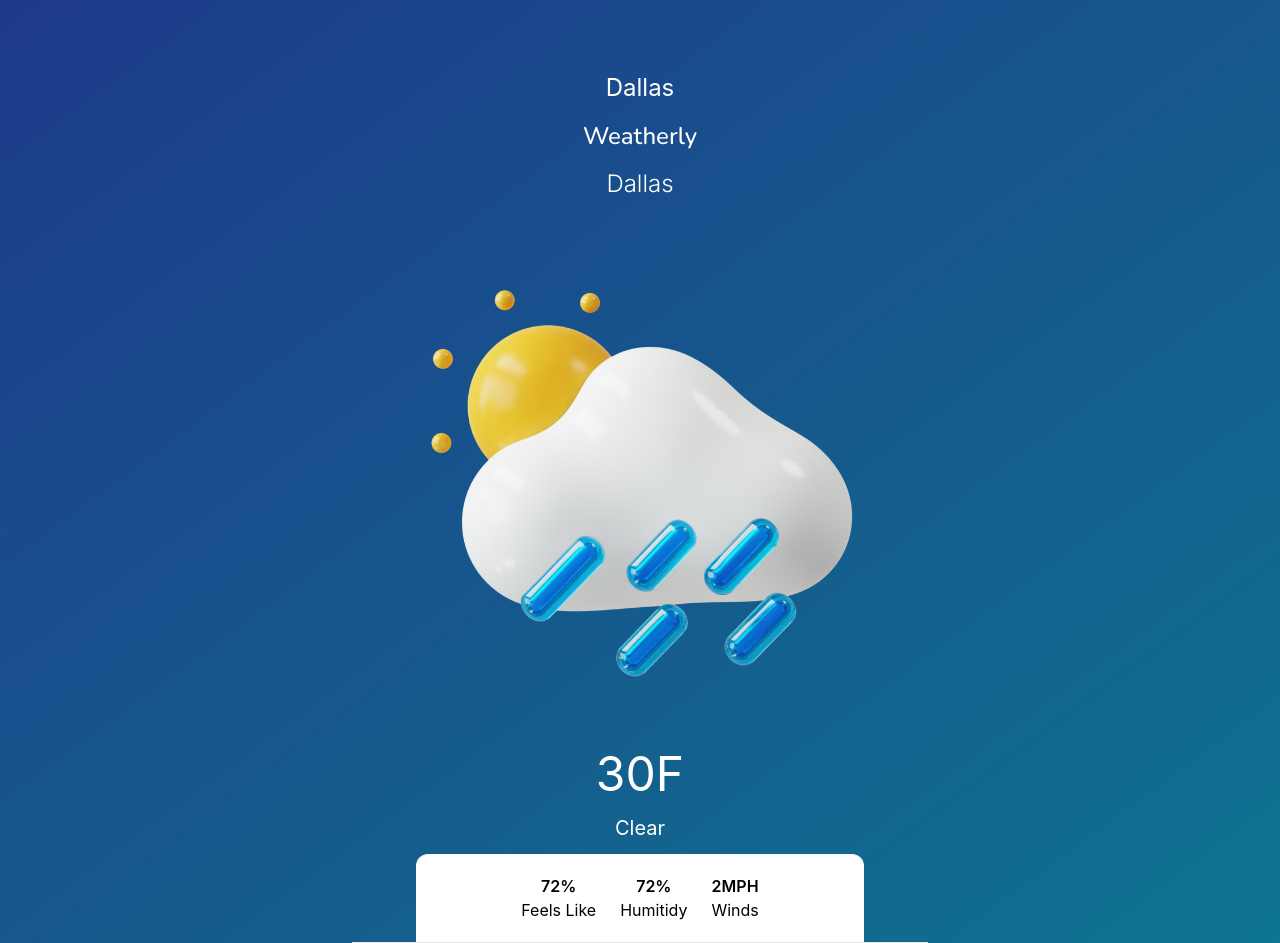
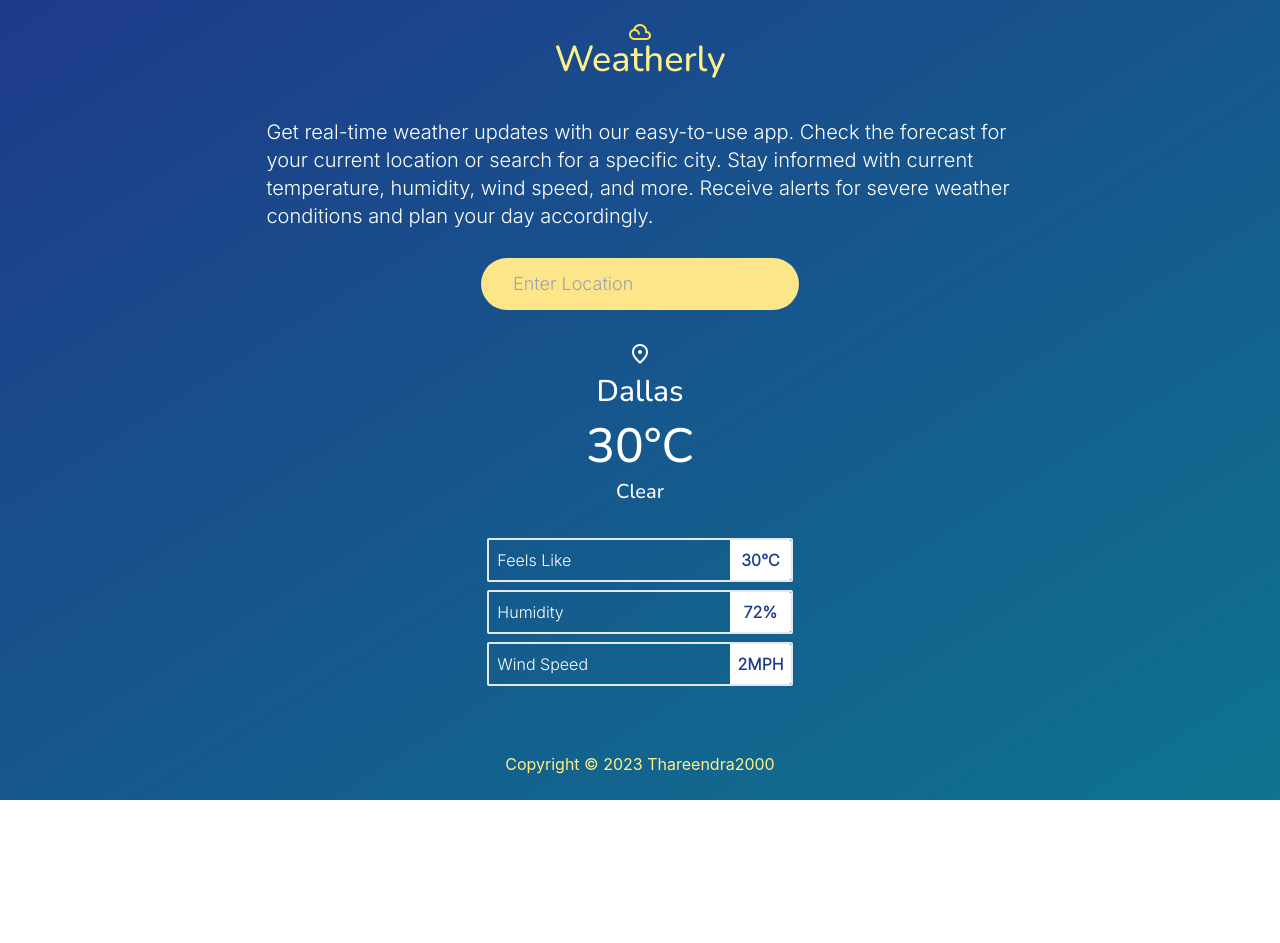
Before and after one commit to Thareendra2000/weather_app, a React (Create React App) app in the folder weather-app-react/: page / in a window 1280 px wide. After the commit the page ends 800 px from the top, so only its background shows below. Built offline with nearby package versions, Linux system fonts and the light colour scheme.

Commit message:
Update App.js

```diff
--- a/weather-app-react/public/index.html
+++ b/weather-app-react/public/index.html
@@ -28,6 +28,7 @@
     <style>
       @import url('https://fonts.googleapis.com/css2?family=Inter:wght@300&family=Nunito:wght@500&display=swap');
     </style>
+    <link rel="stylesheet" href="https://fonts.googleapis.com/css2?family=Material+Symbols+Outlined:opsz,wght,FILL,GRAD@48,400,0,0" />
   </head>
   <body>
     <noscript>You need to enable JavaScript to run this app.</noscript>
--- a/weather-app-react/src/App.js
+++ b/weather-app-react/src/App.js
@@ -1,41 +1,60 @@
 import React, {useState} from 'react'
 import axios from 'axios'
-import weather from './images/Sun-cloud-rain.png'
+
 
 function App() {
   // API url
   //const url ="https://api.openweathermap.org/data/2.5/weather?q=dallas&appid=e1c10de39471b526a19ff0ad309782c9"
   return (
-    <body class="bg-gradient-to-br from-blue-900 to-cyan-700 grid place-items-center m-0">
-    <div className="text-white m-0 p-0 border-b max-w-xl " >
+    <body class="bg-gradient-to-br from-blue-900 to-cyan-700 grid place-items-center m-0 h-screen">
+    <div className="m-1 grid place-items-center" >
+        <span className="material-symbols-outlined text-yellow-300 absolute top-5">filter_drama</span>
+        <h1 className ="absolute top-10 text-4xl font-nunito text-yellow-200 pb-8">Weatherly</h1>
+        {/* <!-- ------description------ --> */}
+        <p className="px-2 py-2 w-3/5 text-xl text-white font-inter">
+        Get real-time weather updates with our easy-to-use app. Check the forecast for your current location or search for a specific city. Stay informed with current temperature, humidity, wind speed, and more. Receive alerts for severe weather conditions and plan your day accordingly.
+        </p>
+
         {/* <!-- ------search bar------ --> */}
-        <div className="p-8">
 
-        </div>
+        <input className=" mt-5 m-2 px-8 p-3 w-1/4 bg-amber-200 border-none rounded-full font-inter text-lg text-blue-800" type="text" placeholder="Enter Location"></input>
+
         {/* <!-- --------middle section----- --> */}
-        <div className="m-0 p-0  grid place-items-center">
-            <p className=" text-2xl font-sans p-1 m-1">Dallas</p>
-            <p className=" text-2xl font-nunito p-1 m-1">Weatherly</p>
-            <p className=" text-2xl font-inter p-1 m-1">Dallas</p>
-            <div className="p-16"><img src={weather} /></div>
-            <h1 className="text-5xl p-1">30F</h1>
-            <h2 className="text-xl p-3">Clear</h2>
+        <div className="m-3 p-3 w-auto rounded-lg  grid place-items-center text-white font-nunito">
+        <span class="material-symbols-outlined">location_on</span><p className=" text-3xl  p-1 m-1 font-medium ">Dallas</p>
+            <h1 className="text-5xl p-1">30<span>&#176;</span>C</h1>
+            <h2 className="text-xl p-1">Clear</h2>
         </div>
         {/* <!-- ---------bottom part------- --> */}
-        <div className="m-0 p-2 bg-white text-black rounded-t-xl mx-16 flex justify-center">
-            <div className="p-2 m-1 grid place-items-center">
-                <p className="font-semibold text-black">72%</p>
-                <p className="type">Feels Like</p>
+        <div className="w-2/5 grid place-items-center font-inter">
+            <div className="p-0 m-1 flex border-2 w-3/5 rounded-sm">
+                <div className='m-0 p-2 w-4/5 text-white'>
+                    <p className="type">Feels Like</p>
+                </div>
+                <div className='m-0 p-2 rounded-r-sm bg-white w-1/5 flex justify-center'>
+                    <p className="font-semibold text-blue-900">30<span>&#176;</span>C</p>
+                </div>
             </div>
-            <div className="p-2 m-1 grid place-items-center">
-                <p className="font-semibold text-black">72%</p>
-                <p className="type">Humitidy</p>
+
+            <div className="p-0 m-1 flex border-2 w-3/5 rounded-sm">
+                <div className='m-0 p-2 w-4/5 text-white'>
+                    <p className="type">Humidity</p>
+                </div>
+                <div className='m-0 p-2 rounded-r-sm bg-white w-1/5 flex justify-center'>
+                    <p className="font-semibold text-blue-900">72%</p>
+                </div>
             </div>
-            <div className="p-2 m-1 grid place-items-center">
-                <p className="font-semibold text-black">2MPH</p>
-                <p className="type">Winds</p>
+
+            <div className="p-0 m-1 flex border-2 w-3/5 rounded-sm">
+                <div className='m-0 p-2 w-4/5 text-white'>
+                    <p className="type">Wind Speed</p>
+                </div>
+                <div className='m-0 p-2 rounded-r-sm bg-white w-1/5 flex justify-center'>
+                    <p className="font-semibold text-blue-900">2MPH</p>
+                </div>
             </div>
         </div>
+        <p className='absolute bottom-6  pt-5 mb-0 text-yellow-200'>Copyright <span>&copy;</span> 2023 Thareendra2000 </p>
     </div>
     </body>
   );
```
